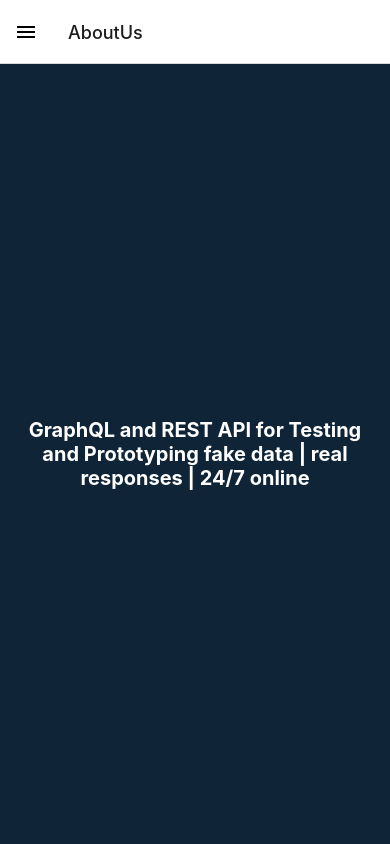
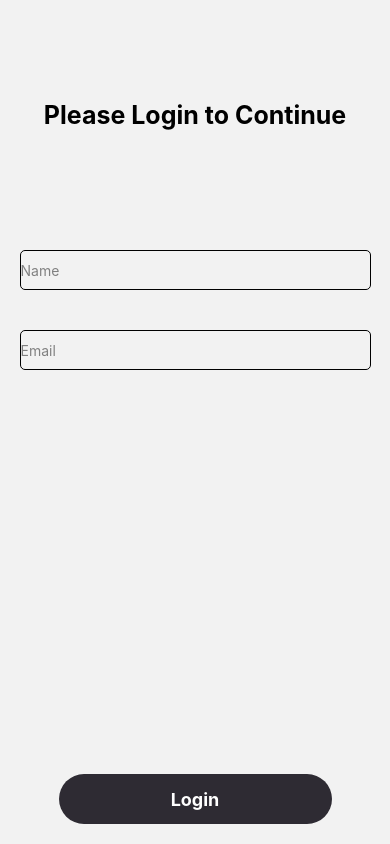
Before and after one commit to manoj-skyward/usersCRUDApp, a React Native app: screen /Login in a window 390 px wide. Before the commit this address had no page. Built offline with nearby package versions, Linux system fonts and the light colour scheme.

Commit message:
added login screen

```diff
--- a/src/AppNavigator.js
+++ b/src/AppNavigator.js
@@ -5,6 +5,7 @@ import {NavigationContainer} from '@react-navigation/native';
 import {createNativeStackNavigator} from '@react-navigation/native-stack';
 import Splash from './screens/Splash';
 import UserDashboard from './screens/UserDashboard';
+import Login from './screens/Login';
 
 const Stack = createNativeStackNavigator();
 
@@ -20,6 +21,11 @@ function AppNavigator() {
           options={{headerShown: false}}
         />
         <Stack.Screen
+          name="Login"
+          component={Login}
+          options={{headerShown: false}}
+        />
+        <Stack.Screen
           name="UserDashboard"
           component={UserDashboard}
           options={{headerShown: false}}
--- a/src/screens/AddUpdateUser.js
+++ b/src/screens/AddUpdateUser.js
@@ -4,7 +4,7 @@ import api, {ACCESS_TOKEN} from '../api/api';
 import {SplashMessage} from '../Utils';
 
 const AddUpdateUser = ({route, navigation}) => {
-  //   console.log(route.params.user.email);
+  console.log(route?.params);
 
   const isUpdate = route?.params?.isUpdate || false;
 
@@ -24,7 +24,7 @@ const AddUpdateUser = ({route, navigation}) => {
       setStatus(route?.params?.user?.status);
     }
     console.log('\n\n Inside UseEffect 2\n\n');
-  }, []);
+  }, [route?.params?.user]);
 
   const addUser = async () => {
     const userObj = {
--- /dev/null
+++ b/src/screens/Login.js
@@ -0,0 +1,94 @@
+import {View, Text, TextInput, TouchableOpacity} from 'react-native';
+import React, {useEffect, useState} from 'react';
+import {SplashMessage} from '../Utils';
+
+const Login = ({navigation}) => {
+  //   console.log(route.params.user.email);
+
+  const [name, setName] = useState('');
+  const [email, setEmail] = useState('');
+
+  return (
+    <View
+      style={{
+        flex: 1,
+        // backgroundColor: 'yellow',
+        justifyContent: 'space-between',
+        alignItems: 'center',
+        // backgroundColor: '#aaa8ad',
+      }}>
+      <View
+        style={{
+          width: '100%',
+          marginTop: 100,
+          justifyContent: 'center',
+          alignItems: 'center',
+        }}>
+        <Text
+          style={{
+            fontSize: 25,
+            fontWeight: 'bold',
+            textAlign: 'center',
+            marginBottom: 100,
+          }}>
+          Please Login to Continue
+        </Text>
+        <TextInput
+          value={name}
+          onChangeText={text => setName(text)}
+          placeholder="Name"
+          placeholderTextColor={'grey'}
+          style={{
+            color: 'black',
+            borderColor: '#000',
+            width: '90%',
+            borderRadius: 5,
+            height: 40,
+            borderWidth: 1,
+            marginVertical: 20,
+          }}
+        />
+        <TextInput
+          value={email}
+          placeholder="Email"
+          onChangeText={text => setEmail(text)}
+          placeholderTextColor={'grey'}
+          style={{
+            color: 'black',
+            borderColor: '#000',
+            width: '90%',
+            borderRadius: 5,
+            height: 40,
+            borderWidth: 1,
+            marginVertical: 20,
+          }}
+        />
+      </View>
+      <TouchableOpacity
+        style={{
+          height: 50,
+          borderRadius: 30,
+          width: '70%',
+          marginBottom: 20,
+          backgroundColor: '#2e2b33',
+          justifyContent: 'center',
+          alignItems: 'center',
+        }}
+        onPress={() => {
+          if (name === '') {
+            SplashMessage('Please Enter Name');
+          } else if (email === '' || !email.includes('@')) {
+            SplashMessage('Please Enter a valid email');
+          } else {
+            navigation.navigate('UserDashboard');
+          }
+        }}>
+        <Text style={{color: 'white', fontSize: 18, fontWeight: 'bold'}}>
+          Login
+        </Text>
+      </TouchableOpacity>
+    </View>
+  );
+};
+
+export default Login;
--- a/src/screens/Splash.js
+++ b/src/screens/Splash.js
@@ -5,7 +5,7 @@ import UserDashboard from './UserDashboard';
 const Splash = ({navigation}) => {
   useEffect(() => {
     setTimeout(() => {
-      navigation.navigate('UserDashboard');
+      navigation.navigate('Login');
     }, 2000);
   }, []);
   return (
```
